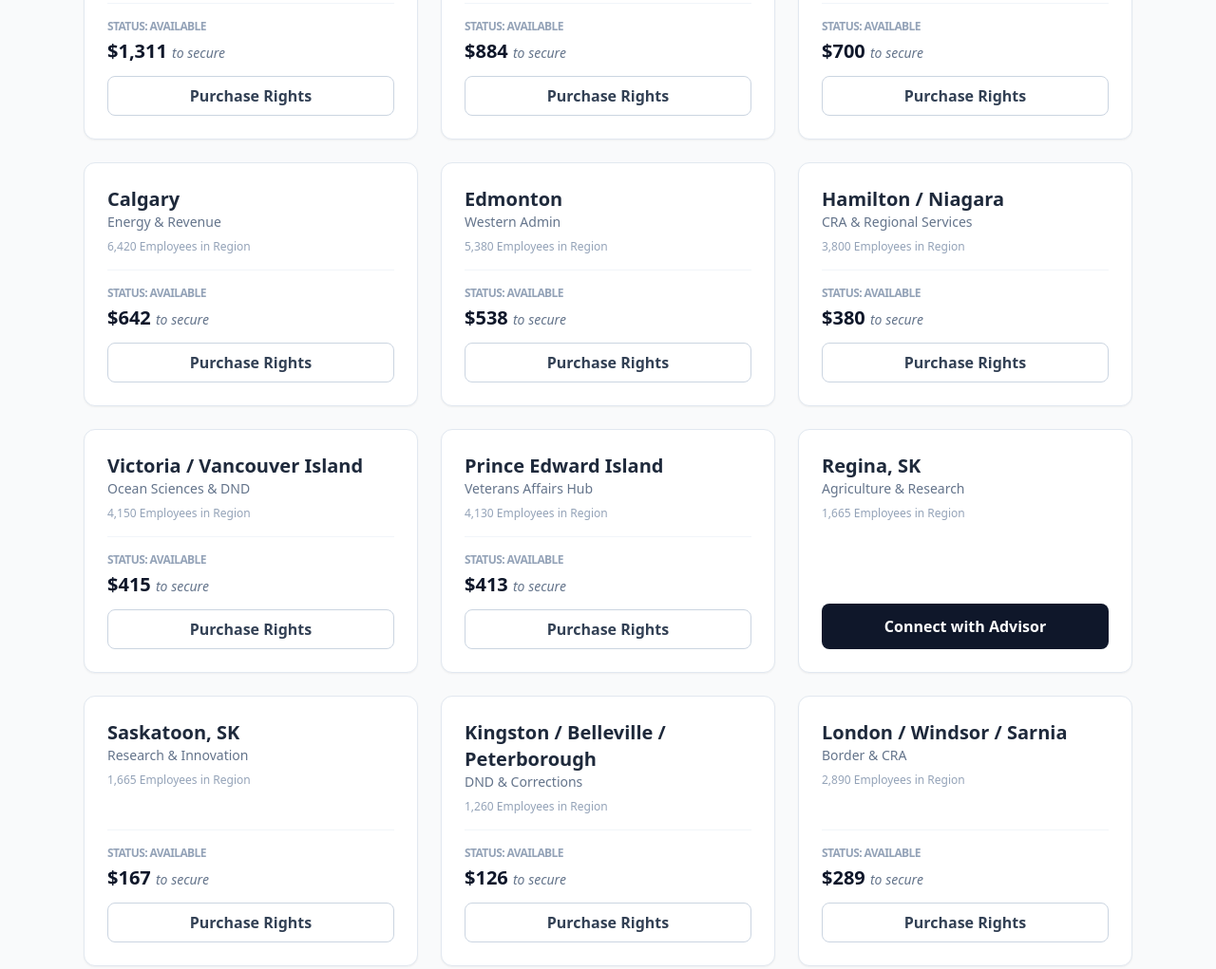
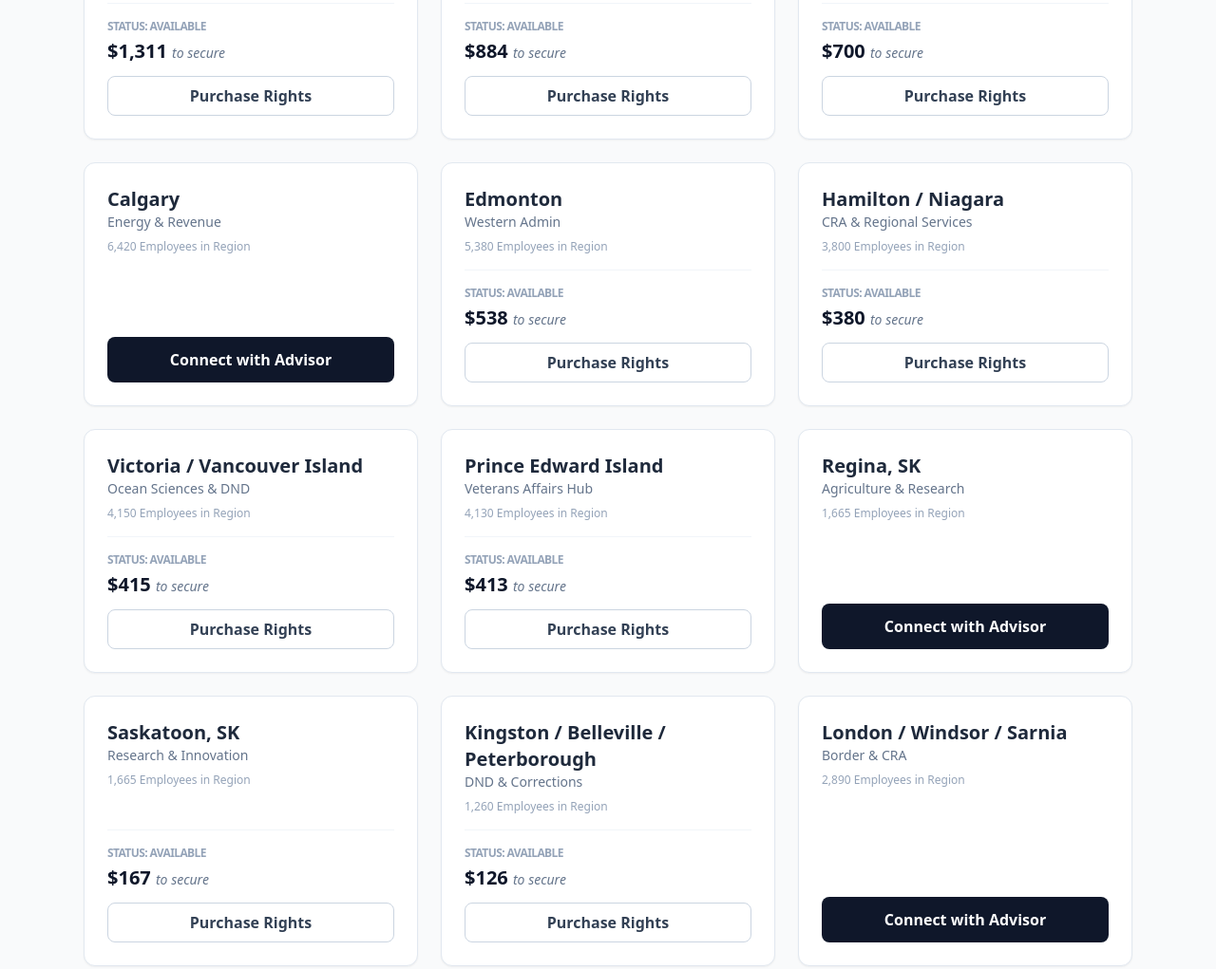
Before and after one commit to wattjason-ops/the-letter-project, a plain HTML site: page index.html in a window 1280 px wide. Shown: the part 1603-2624 px from the top of the page at 95% size. Drawn offline with nearby package versions, Linux system fonts and the light colour scheme.

Commit message:
Update index.html

```diff
--- a/index.html
+++ b/index.html
@@ -78,15 +78,15 @@
             { name: "New Brunswick", count: 13108, hub: "Moncton / Fredericton", url: null },
             { name: "Winnipeg", count: 8840, hub: "CRA & Public Health", url: null },
             { name: "Newfoundland & Labrador", count: 6995, hub: "St. John's / DFO", url: null },
-            { name: "Calgary", count: 6420, hub: "Energy & Revenue", url: null },
+            { name: "Calgary", count: 6420, hub: "Energy & Revenue", url: "https://www.tierwealth.com/#connect" },
             { name: "Edmonton", count: 5380, hub: "Western Admin", url: null },
             { name: "Hamilton / Niagara", count: 3800, hub: "CRA & Regional Services", url: null },
             { name: "Victoria / Vancouver Island", count: 4150, hub: "Ocean Sciences & DND", url: null },
             { name: "Prince Edward Island", count: 4130, hub: "Veterans Affairs Hub", url: null },
-            { name: "Regina, SK", count: 1665, hub: "Agriculture & Research", url: "https://astrafinancial.ca/" },
+            { name: "Regina, SK", count: 1665, hub: "Agriculture & Research", url: "https://astrafinancial.ca/astra-financial-planning-services-firm-contact-us/" },
             { name: "Saskatoon, SK", count: 1665, hub: "Research & Innovation", url: null },
             { name: "Kingston / Belleville / Peterborough", count: 1260, hub: "DND & Corrections", url: null },
-            { name: "London / Windsor / Sarnia", count: 2890, hub: "Border & CRA", url: null },
+            { name: "London / Windsor / Sarnia", count: 2890, hub: "Border & CRA", url: "https://www.birdseyewealth.com/#connect" },
             { name: "Sudbury / North Bay / Sault Ste Marie", count: 1120, hub: "CRA & Northern Ontario", url: null },
             { name: "Kitchener / Waterloo / Guelph", count: 1150, hub: "Tech & Service Delivery", url: null },
             { name: "Kelowna / Okanagan / BC Interior", count: 1870, hub: "Service Canada & Parks", url: null },
```
